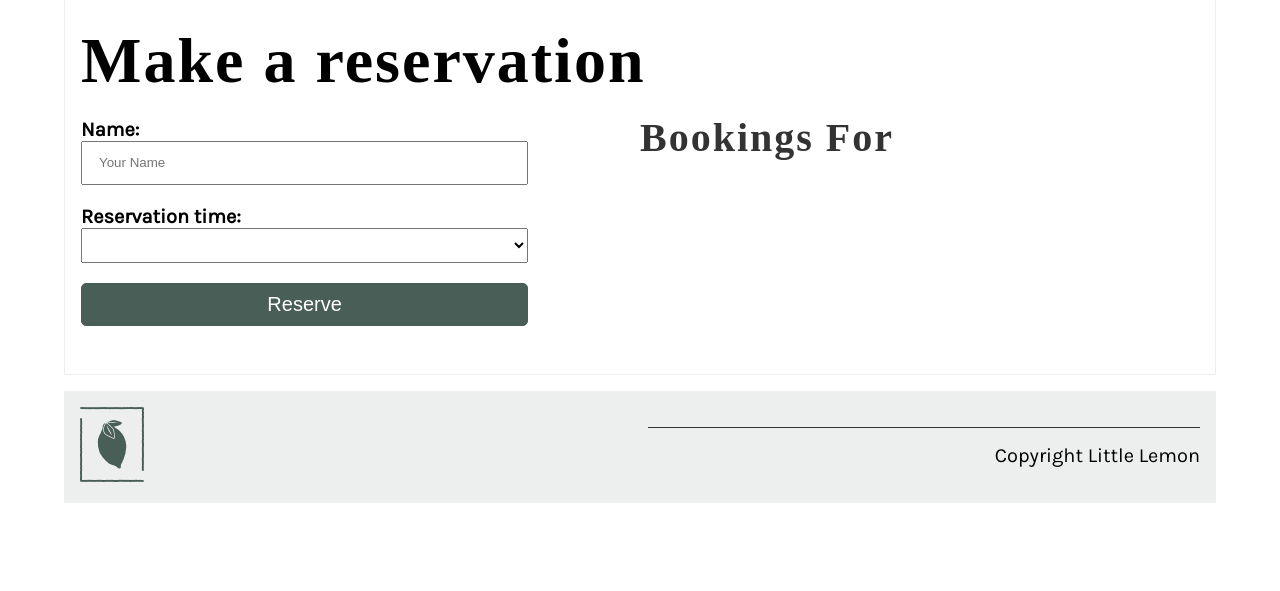
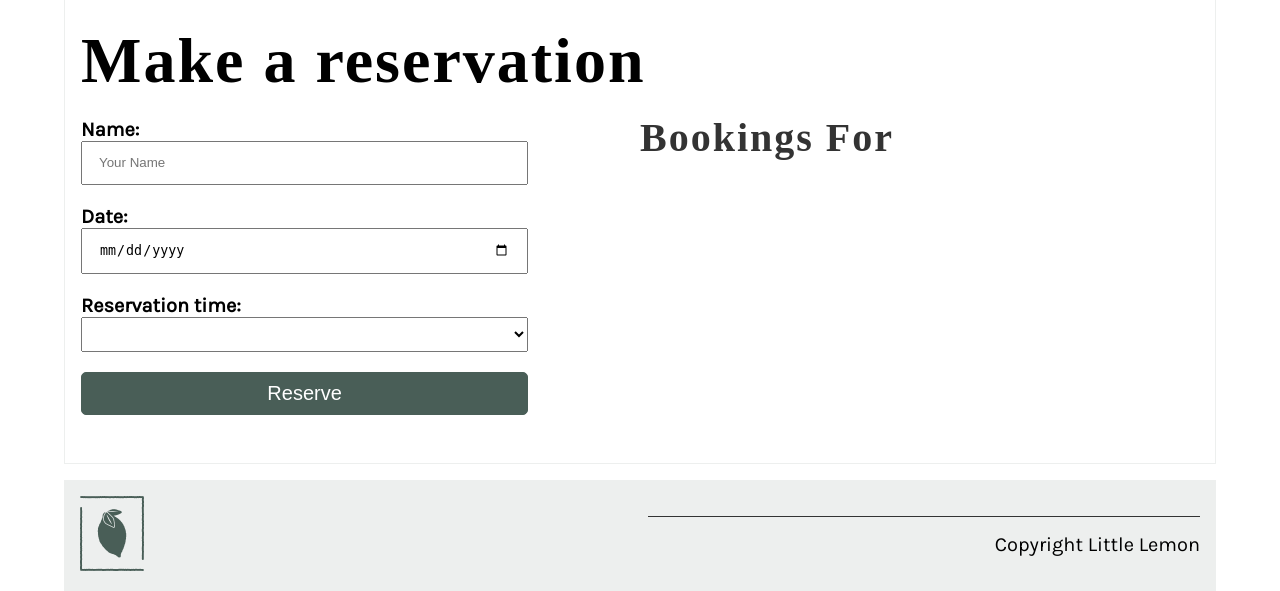
Before and after one commit to arvinnick/C7M5L1, a Django app: page /book/ in a window 1280 px wide. Shown: the part 261-852 px from the top of the page. Before the commit the page ends 764 px from the top, so only its background shows below. Run offline with Django 4.2, Linux system fonts and the light colour scheme; some web fonts are replaced.

Commit message:
to the bug

```diff
--- a/littlelemon/asgi.py
+++ b/littlelemon/asgi.py
@@ -1,7 +1,7 @@
 """
 ASGI config for littlelemon project.
 
-It exposes the ASGI callable as a module-level variable named ``application``.
+It exposes the ASGI callable as a module-level variable named ''application''.
 
 For more information on this file, see
 https://docs.djangoproject.com/en/4.1/howto/deployment/asgi/
--- a/littlelemon/settings.py
+++ b/littlelemon/settings.py
@@ -83,7 +83,7 @@
         'HOST' : '127.0.0.1',
         'PORT' : '3306',
         'USER' : 'root',
-        'PASSWORD' : 'root@123',
+        'PASSWORD' : '-57cE@8`VPPU',
     }
 }
 
--- a/littlelemon/urls.py
+++ b/littlelemon/urls.py
@@ -1,6 +1,6 @@
 """littlelemon URL Configuration
 
-The `urlpatterns` list routes URLs to views. For more information please see:
+The 'urlpatterns' list routes URLs to views. For more information please see:
     https://docs.djangoproject.com/en/4.1/topics/http/urls/
 Examples:
 Function views
--- a/littlelemon/wsgi.py
+++ b/littlelemon/wsgi.py
@@ -1,7 +1,7 @@
 """
 WSGI config for littlelemon project.
 
-It exposes the WSGI callable as a module-level variable named ``application``.
+It exposes the WSGI callable as a module-level variable named ''application''.
 
 For more information on this file, see
 https://docs.djangoproject.com/en/4.1/howto/deployment/wsgi/
--- a/restaurant/templates/book.html
+++ b/restaurant/templates/book.html
@@ -18,6 +18,8 @@
             </p>
             <p>
             <!-- Step 9: Part one -->
+            <label for="reservation_date">Date:</label>
+              <input type="date" placeholder="date" required="" id="reservation_date">
             </p>
 
             <p>
@@ -49,13 +51,19 @@
 <script>
 
   const date = new Date()
-  document.getElementById('reservation_date').value = `${date.getFullYear()}-${date.getMonth() + 1}-${date.getDate().toString().padStart(2, "0")}`
+  document.getElementById('reservation_date').value = '${date.getFullYear()}-${date.getMonth() + 1}-${date.getDate().toString().padStart(2, "0")}'
 
   console.log(document.getElementById('reservation_date').value)
   getBookings()
 
 
   /*  Step 10: Part two */
+  document.getElementById('reservation_date').addEventListener('change', function(){
+      getBookings();
+  });
+
+
+
 
 
   function getBookings() {
@@ -67,13 +75,26 @@
       .then(r => r.json())
       .then(data => {
         reserved_slots = []
-        bookings = ''
+        let bookings = <p>${item.fields.first_name} - ${formatTime(item.fields.reservation_slot)}</p>;
 
         /* Step 11: Part three */
 
+          for(let item in data){
+              console.log(item.fields);
+              reserved_slots.push(item.fields.reservation_slot);
+          }
 
         /* Step 12: Part four  */
+        let slot_options = '<option value="0" disabled>Select time</option>';
 
+        for(let i=0; 10<i<20; i++){
+            const label = formatTime(i);
+            if (reserved_slots.includes(i)){
+                slot_options += '<option value=${i} disabled>${label}</option>';
+            } else{
+                 slot_options += '<option value=${i}>${label}</option>';
+            }
+          }
 
         document.getElementById('reservation_slot').innerHTML = slot_options
         if(bookings==''){
@@ -86,7 +107,7 @@
   function formatTime(time) {
     const ampm = time < 12 ? 'AM' : 'PM'
     const t = time < 12 ? time : time > 12 ? time - 12 : time
-    const label = `${t} ${ampm}`
+    const label = '${t} ${ampm}'
     return label
   }
 
--- a/restaurant/views.py
+++ b/restaurant/views.py
@@ -19,7 +19,7 @@
 
 def reservations(request):
     date = request.GET.get('date',datetime.today().date())
-    bookings = Booking.objects.all()
+    bookings = Booking.objects.all().filter(reservation_date=date)
     booking_json = serializers.serialize('json', bookings)
     return render(request, 'bookings.html',{"bookings":booking_json})
 
```
Also changed, not shown: 6 other files.
